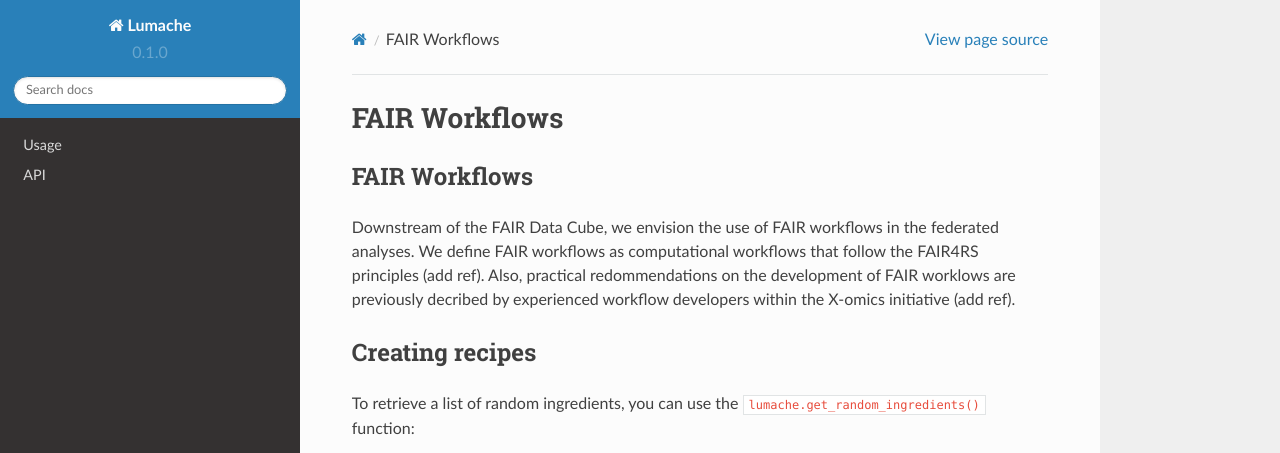
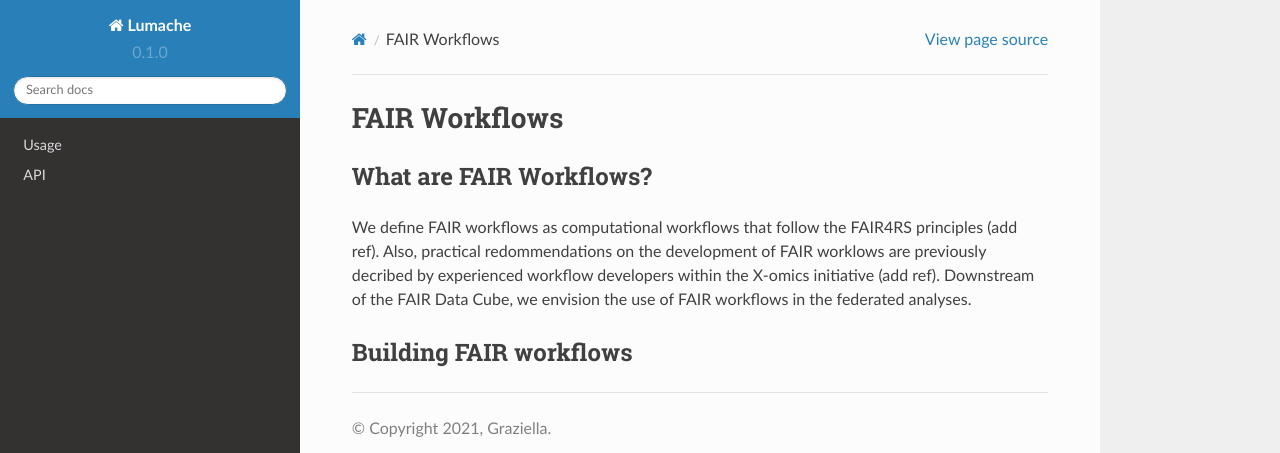
Before and after one commit to Xomics/FAIRDataCube_cookbook, a Sphinx documentation site: the page built from docs/source/FAIR_workflows.rst, in a window 1280 px wide and 1041 px high. Shown: the top 453 px of the window. Built offline with Sphinx 7.4.7 and the Read the Docs theme 2.0.0, drawn with Linux system fonts in a browser that asks for light colours; some of the changed text lies outside the part shown.

Commit message:
remove lumache parts

```diff
--- a/docs/source/FAIR_workflows.rst
+++ b/docs/source/FAIR_workflows.rst
@@ -3,28 +3,12 @@ FAIR Workflows
 
 .. _FAIR Workflows:
 
-FAIR Workflows
+What are FAIR Workflows?
 ------------
 
+We define FAIR workflows as computational workflows that follow the FAIR4RS principles (add ref).
+Also, practical redommendations on the development of FAIR worklows are previously decribed by experienced workflow developers within the X-omics initiative (add ref).
 Downstream of the FAIR Data Cube, we envision the use of FAIR workflows in the federated analyses.
-We define FAIR workflows as computational workflows that follow the FAIR4RS principles (add ref). Also, practical redommendations on the development of FAIR worklows are previously decribed by experienced workflow developers within the X-omics initiative (add ref).
 
-Creating recipes
+Building FAIR workflows
 ----------------
-
-To retrieve a list of random ingredients,
-you can use the ``lumache.get_random_ingredients()`` function:
-
-.. autofunction:: lumache.get_random_ingredients
-
-The ``kind`` parameter should be either ``"meat"``, ``"fish"``,
-or ``"veggies"``. Otherwise, :py:func:`lumache.get_random_ingredients`
-will raise an exception.
-
-.. autoexception:: lumache.InvalidKindError
-
-For example:
-
->>> import lumache
->>> lumache.get_random_ingredients()
-['shells', 'gorgonzola', 'parsley']
```
